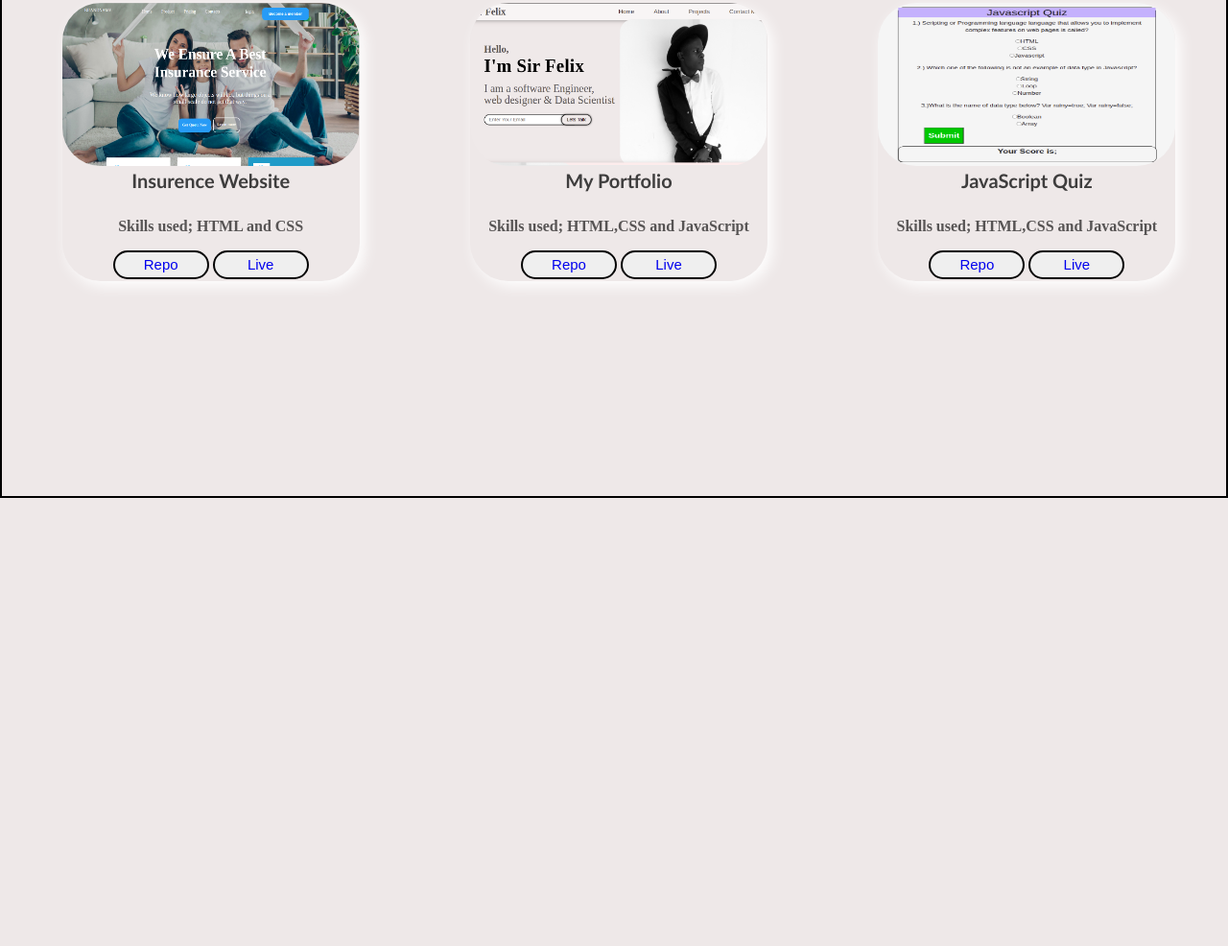
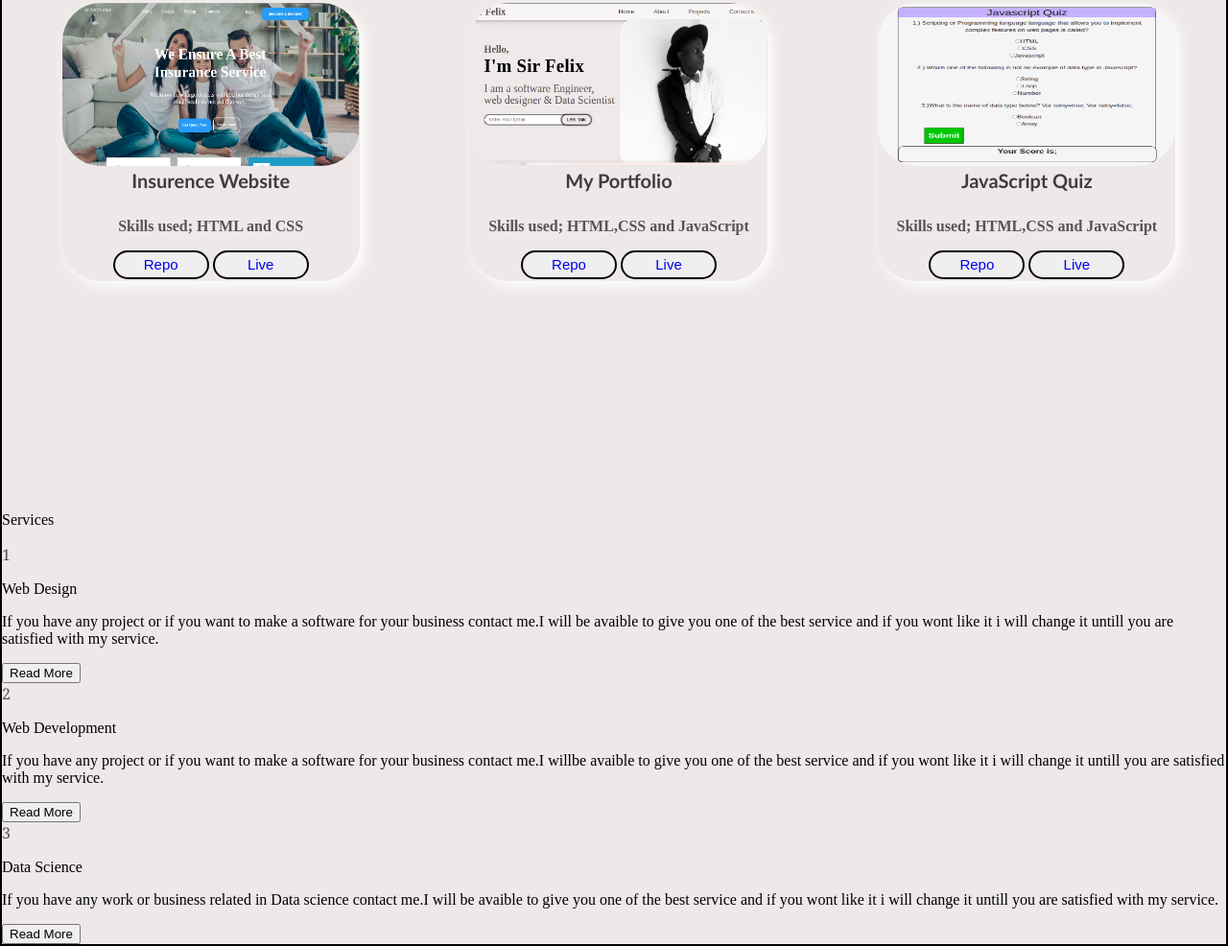
Before and after one commit to SayiaFelix/My-Portfolio, a plain HTML site: page index.html in a window 1280 px wide. Shown: the part 2237-3223 px from the top of the page at 96% size. Before the commit the page ends 2756 px from the top, so only its background shows below. Drawn offline with Linux system fonts and the light colour scheme.

Commit message:
Build;Building my skills container

```diff
--- a/index.html
+++ b/index.html
@@ -176,10 +176,37 @@
     </div>
 
 
+    <!---Service Offers-->
+    <div class="service-offers ">
 
+        <p class="service-text "> Services</p>
 
+        <div class="service-container ">
+            <div class="service1 ">
+                <span>1</span>
+                <p class="heading ">Web Design</p>
+                <p class="content ">If you have any project or if you want to make a software for your business contact me.I will be avaible to give you one of the best service and if you wont like it i will change it untill you are satisfied with my service.</p>
+                <button>Read More</button>
 
+            </div>
+            <div class="service2 ">
 
+                <span>2</span>
+                <p class="heading ">Web Development</p>
+                <p class="content ">If you have any project or if you want to make a software for your business contact me.I willbe avaible to give you one of the best service and if you wont like it i will change it untill you are satisfied with my service.</p>
+                <button>Read More</button>
+
+            </div>
+            <div class="service3 ">
+                <span>3</span>
+                <p class="heading ">Data Science</p>
+                <p class="content ">If you have any work or business related in Data science contact me.I will be avaible to give you one of the best service and if you wont like it i will change it untill you are satisfied with my service.</p>
+                <button>Read More</button>
+            </div>
+        </div>
+    </div>
+
+    <!---Contact section-->
 
 
 
```
